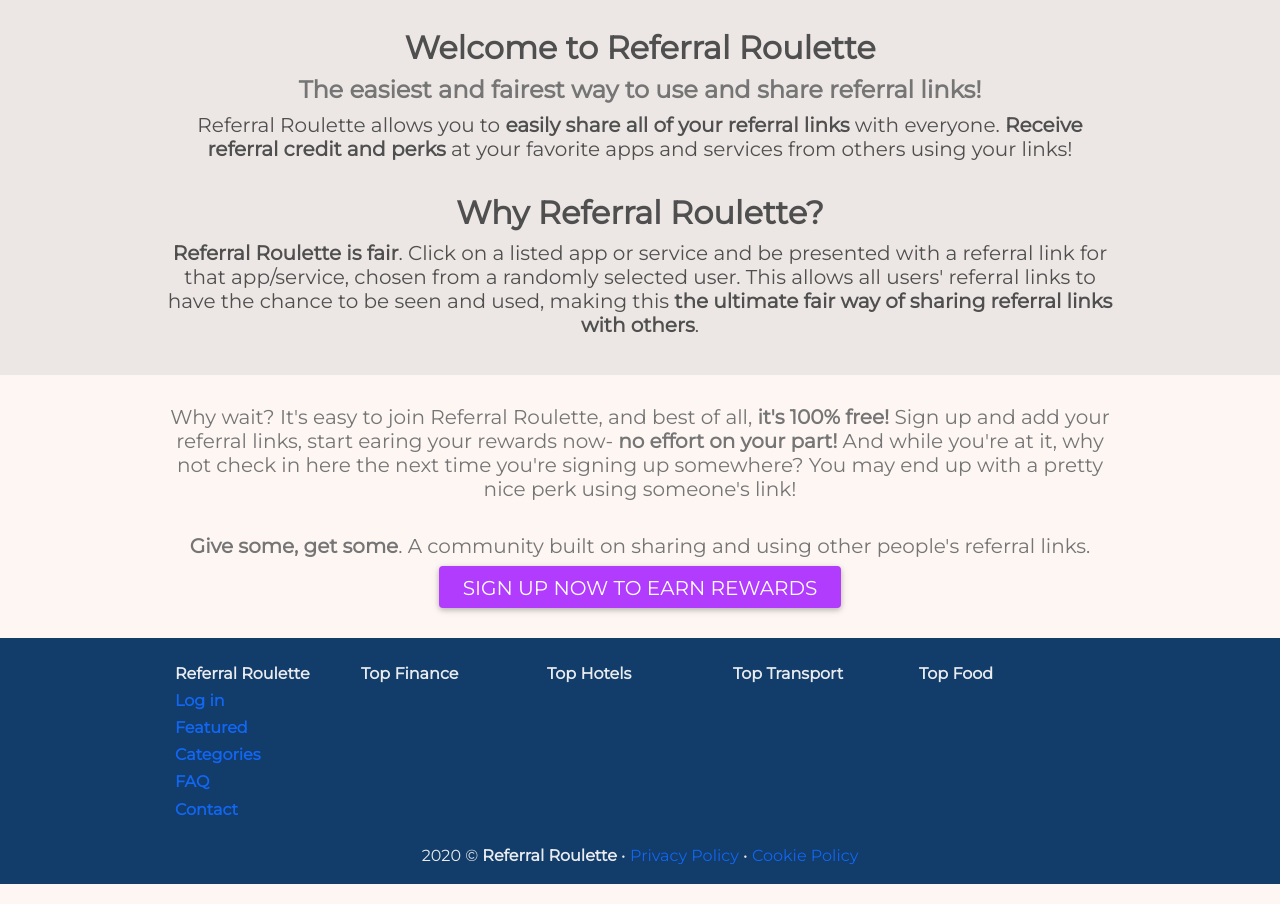
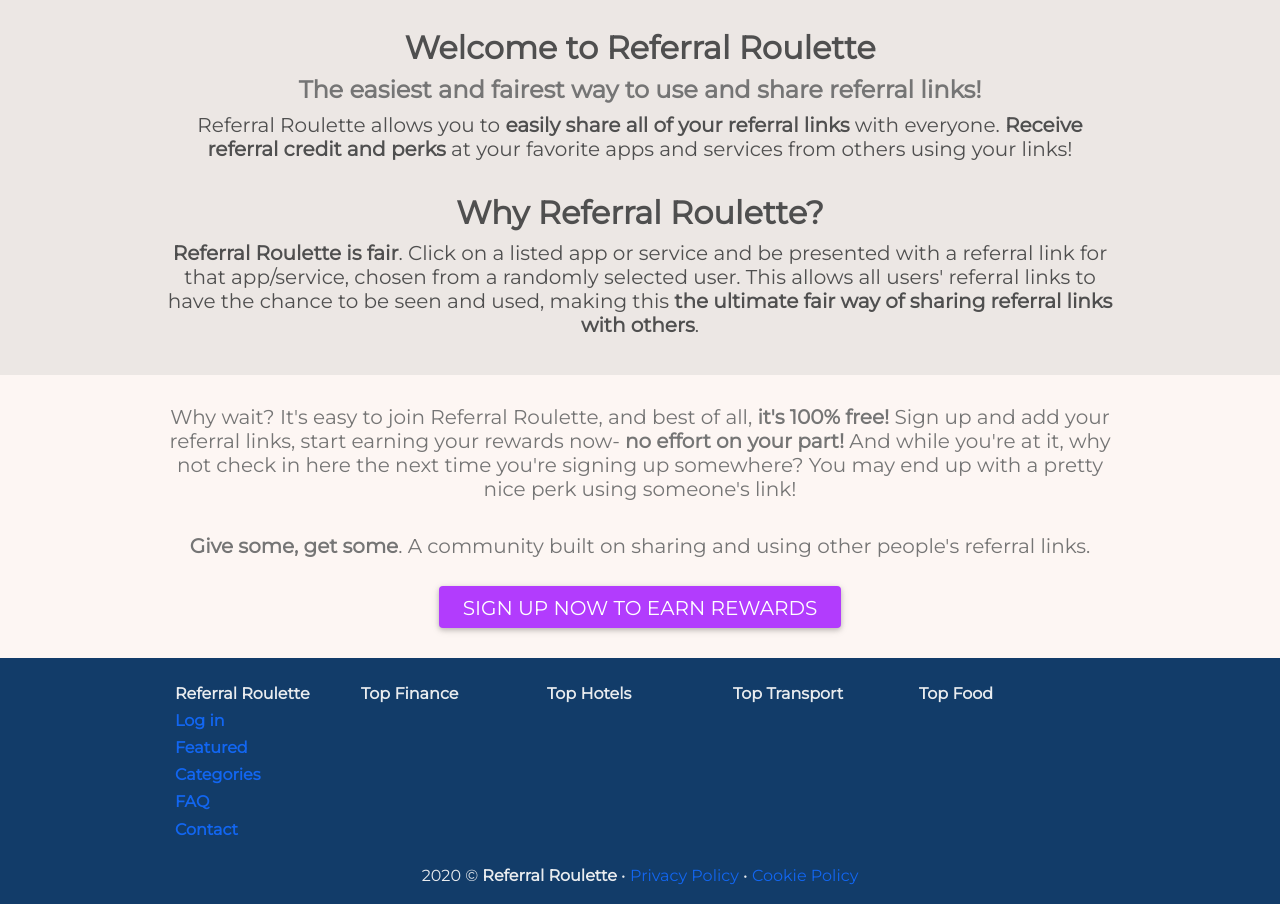
Before and after one commit to vasilzhigilei/ReferralRoulette, a Django app: template referralroulette/templates/index.html in a window 1280 px wide. Shown: the part 677-1581 px from the top of the page. Run offline with Django 3.2, Linux system fonts and the light colour scheme; the template is opened without the code that fills it, so the values that code supplies are empty; parts of the project's set-up code (start-up, migrations or seed data) failed here and were passed over; some libraries are stand-ins or nearby versions.

Commit message:
spelling fixes

```diff
--- a/referralroulette/templates/faq.html
+++ b/referralroulette/templates/faq.html
@@ -24,7 +24,7 @@
           </h2>
           <div id="collapseTwo" class="accordion-collapse collapse" aria-labelledby="headingTwo" data-bs-parent="#accordionExample">
             <div class="accordion-body">
-              Referral Roulette uses a random number generator in order to select a referral link. This is the most fair system for sharing referral links, as the link a user uses isn't dependent on cronological link addition to the system or any other factors.
+              Referral Roulette uses a random number generator in order to select a referral link. This is the most fair system for sharing referral links, as the link a user uses isn't dependent on chronological link addition to the system or any other factors.
             </div>
           </div>
         </div>
@@ -36,10 +36,10 @@
           </h2>
           <div id="collapseThree" class="accordion-collapse collapse" aria-labelledby="headingThree" data-bs-parent="#accordionExample">
             <div class="accordion-body">
-              Other websites either only promote the owner's link, don't have any structured categorization of links based on app (i.e. many 'Robinhood'), or are simply forums where users share their links, with the first few links being the only ones typically used.
+              Other websites either only promote the owner's link, don't have any structured categorization of links based on app (i.e. many 'Robinhood's), or are simply forums where users share their links, with the first few links being the only ones typically used.
               <br>
               <br>
-              Referral Roulette is the first of it's kind, and based on a community of active users.
+              Referral Roulette is the first of its kind, and based on a community of active users.
             </div>
           </div>
         </div>
--- a/referralroulette/templates/index.html
+++ b/referralroulette/templates/index.html
@@ -72,16 +72,16 @@
     <div class="row">
       <div class="col-md-1"></div>
       <div class="col-md-10">
-          <p class="text-muted h5">Why wait? It's easy to join Referral Roulette, and best of all, <strong>it's 100% free!</strong> Sign up and add your referral links, start earing your rewards now- <strong>no effort on your part!</strong> And while you're at it, why not check in here the next time you're signing up somewhere? You may end up with a pretty nice perk using someone's link!</p>
+          <p class="text-muted h5">Why wait? It's easy to join Referral Roulette, and best of all, <strong>it's 100% free!</strong> Sign up and add your referral links, start earning your rewards now- <strong>no effort on your part!</strong> And while you're at it, why not check in here the next time you're signing up somewhere? You may end up with a pretty nice perk using someone's link!</p>
           <br>
           <p class="text-muted h5"><strong>Give some, get some</strong>. A community built on sharing and using other people's referral links.</p>
           {% if user.is_authenticated %}
-            <a type="button" class="btn btn-secondary" href="/profile">
+            <a type="button" class="btn btn-secondary" href="/profile" style="margin-top: 20px;">
               <p class="h5" style="margin-bottom: 0;">Add your own links</p>
             </a>
           {% else %}
             <!-- Log in button -->
-            <a type="button" class="btn btn-secondary" href="{% provider_login_url 'google' %}?next={% firstof request.path '/' %}">
+            <a type="button" class="btn btn-secondary" href="{% provider_login_url 'google' %}?next={% firstof request.path '/' %}" style="margin-top: 20px;">
               <p class="h5" style="margin-bottom: 0;">Sign Up Now to earn rewards</p>
             </a>
           {% endif %}
```
